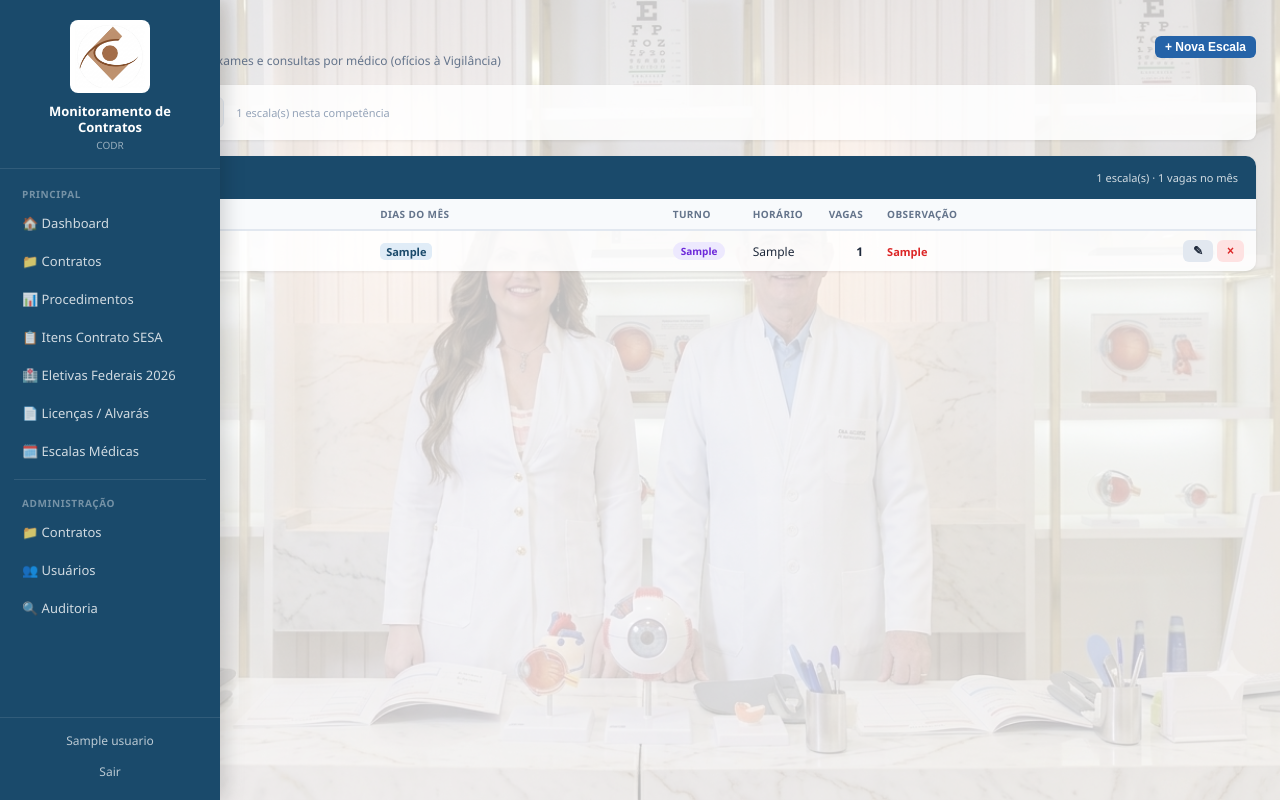
After one commit to acconsultoriaemsaude2025-bit/CONTRATOS-SOBRAL, a Flask app: page /escalas in a window 1280 px wide. The commit adds this page. Run offline with Flask 3, Linux system fonts and the light colour scheme; a user stored in the database is signed in; tables that the repository leaves empty hold one stand-in row (values such as "Sample post").

Commit message:
feat: aba Escalas Médicas com CRUD auditado + importador ofício agosto/2026
Co-Authored-By: Claude Fable 5 <noreply@anthropic.com>

```diff
--- a/app/app.py
+++ b/app/app.py
@@ -2,7 +2,7 @@ import click
 from flask import Flask, render_template, jsonify, redirect, url_for, request, flash
 from flask_login import LoginManager, login_user, logout_user, login_required, current_user
 from config import Config
-from models import db, Usuario, Contrato, Empenho, Liquidacao, Pagamento, AuditLog
+from models import db, Usuario, Contrato, Empenho, Liquidacao, Pagamento, AuditLog, EscalaMedica
 from scraper.sync import sync_contrato
 from alerts.telegram import enviar, formatar_novidades
 from sqlalchemy import func
@@ -943,6 +943,80 @@ def create_app():
             as_attachment=False,
         )
 
+    # ---------- ESCALAS MÉDICAS ----------
+    @app.route("/escalas")
+    @login_required
+    def escalas():
+        db.create_all()
+        comps = [c[0] for c in db.session.query(EscalaMedica.competencia)
+                 .distinct().order_by(EscalaMedica.competencia.desc()).all()]
+        hoje = dt.date.today()
+        comp_padrao = f"{hoje.year}{hoje.month:02d}"
+        comp_sel = request.args.get("comp") or (comps[0] if comps else comp_padrao)
+        itens = (EscalaMedica.query.filter_by(competencia=comp_sel)
+                 .order_by(EscalaMedica.medico, EscalaMedica.procedimento, EscalaMedica.horario).all())
+        medicos = {}
+        for e in itens:
+            medicos.setdefault(e.medico, []).append(e)
+        return render_template("escalas.html",
+            medicos=medicos, competencias_disp=comps, comp_sel=comp_sel,
+            total_escalas=len(itens))
+
+    @app.route("/escalas/add", methods=["POST"])
+    @login_required
+    def escala_add():
+        e = EscalaMedica(
+            competencia = request.form.get("competencia", "").replace("-", ""),
+            medico      = request.form.get("medico", "").strip().upper(),
+            procedimento = request.form.get("procedimento", "").strip().upper(),
+            dias        = request.form.get("dias", "").strip(),
+            turno       = request.form.get("turno", ""),
+            horario     = request.form.get("horario", "").strip(),
+            qtd_vagas   = int(request.form.get("qtd_vagas") or 0),
+            observacao  = request.form.get("observacao", "").strip(),
+        )
+        db.session.add(e)
+        db.session.flush()
+        registrar_auditoria("criar", "escala_medica", e.id,
+            f"Escala {e.competencia}: {e.medico} — {e.procedimento} dias {e.dias} {e.turno} {e.horario} ({e.qtd_vagas} vagas)")
+        db.session.commit()
+        flash("Escala cadastrada.", "ok")
+        return redirect(url_for("escalas", comp=e.competencia))
+
+    @app.route("/escalas/<int:eid>/edit", methods=["POST"])
+    @login_required
+    def escala_edit(eid):
+        e = db.session.get(EscalaMedica, eid)
+        if not e:
+            flash("Escala não encontrada.", "erro")
+            return redirect(url_for("escalas"))
+        e.medico      = request.form.get("medico", e.medico).strip().upper()
+        e.procedimento = request.form.get("procedimento", e.procedimento).strip().upper()
+        e.dias        = request.form.get("dias", e.dias).strip()
+        e.turno       = request.form.get("turno", e.turno)
+        e.horario     = request.form.get("horario", e.horario).strip()
+        e.qtd_vagas   = int(request.form.get("qtd_vagas") or 0)
+        e.observacao  = request.form.get("observacao", "").strip()
+        registrar_auditoria("editar", "escala_medica", e.id,
+            f"Escala {e.competencia}: {e.medico} — {e.procedimento} dias {e.dias} {e.turno} {e.horario} ({e.qtd_vagas} vagas)")
+        db.session.commit()
+        flash("Escala atualizada.", "ok")
+        return redirect(url_for("escalas", comp=e.competencia))
+
+    @app.route("/escalas/<int:eid>/delete", methods=["POST"])
+    @login_required
+    def escala_delete(eid):
+        e = db.session.get(EscalaMedica, eid)
+        if e:
+            registrar_auditoria("excluir", "escala_medica", e.id,
+                f"Escala {e.competencia}: {e.medico} — {e.procedimento}")
+            comp = e.competencia
+            db.session.delete(e)
+            db.session.commit()
+            flash("Escala excluída.", "ok")
+            return redirect(url_for("escalas", comp=comp))
+        return redirect(url_for("escalas"))
+
     # ---------- AUDITORIA ----------
     @app.route("/auditoria")
     @login_required
--- a/app/templates/base.html
+++ b/app/templates/base.html
@@ -267,6 +267,7 @@ a.link-contrato:hover { text-decoration: underline; }
     <a href="{{ url_for('itens_contrato') }}">📋 Itens Contrato SESA</a>
     <a href="{{ url_for('eletivas_federais') }}">🏥 Eletivas Federais 2026</a>
     <a href="{{ url_for('licencas') }}">📄 Licenças / Alvarás</a>
+    <a href="{{ url_for('escalas') }}">🗓️ Escalas Médicas</a>
     {% if current_user.admin %}
     <div class="sep"></div>
     <span class="grupo">Administração</span>
--- /dev/null
+++ b/app/templates/escalas.html
@@ -0,0 +1,237 @@
+{% extends "base.html" %}
+{% block title %}Escalas Médicas{% endblock %}
+
+{% block head %}
+<style>
+.esc-topo { display:flex; align-items:center; justify-content:space-between; margin-bottom:16px; flex-wrap:wrap; gap:10px; }
+.esc-topo h1 { font-size:19px; font-weight:700; }
+.esc-topo p  { font-size:12px; color:#64748b; margin-top:2px; }
+
+.medico-bloco { background:rgba(255,255,255,0.85); border-radius:10px; box-shadow:0 1px 3px rgba(0,0,0,.08); margin-bottom:20px; overflow:hidden; }
+.medico-head { background:var(--azul); color:#fff; padding:12px 18px; display:flex; align-items:center; justify-content:space-between; flex-wrap:wrap; gap:8px; }
+.medico-head h2 { font-size:14px; font-weight:700; letter-spacing:.3px; }
+.medico-head .tot { font-size:11px; opacity:.8; }
+.medico-bloco table { width:100%; border-collapse:collapse; }
+.medico-bloco th { background:#f8fafc; font-size:10px; text-transform:uppercase; letter-spacing:.4px; color:#64748b; padding:8px 12px; text-align:left; border-bottom:2px solid #e2e8f0; }
+.medico-bloco td { padding:9px 12px; border-bottom:1px solid #f1f5f9; font-size:12px; vertical-align:middle; }
+.medico-bloco tr:last-child td { border-bottom:none; }
+.dias-chips { display:flex; flex-wrap:wrap; gap:3px; }
+.dia-chip { background:#e0ecf7; color:#1a4a6b; border-radius:5px; padding:1px 6px; font-size:11px; font-weight:600; }
+.turno-badge { display:inline-block; padding:2px 8px; border-radius:10px; font-size:10px; font-weight:600; }
+.turno-manha { background:#fef9c3; color:#854d0e; }
+.turno-tarde { background:#ede9fe; color:#6d28d9; }
+.obs-txt { font-size:11px; color:#dc2626; font-weight:600; }
+
+.comp-bar { background:rgba(255,255,255,0.85); border-radius:8px; padding:12px 16px; box-shadow:0 1px 3px rgba(0,0,0,.07); margin-bottom:16px; display:flex; align-items:center; gap:12px; flex-wrap:wrap; }
+.comp-bar label { font-size:12px; font-weight:700; color:#64748b; }
+.comp-bar select { padding:6px 10px; border:1px solid #e2e8f0; border-radius:6px; font-size:13px; }
+
+.modal-overlay { display:none; position:fixed; inset:0; background:rgba(0,0,0,.45); z-index:400; align-items:center; justify-content:center; }
+.modal-overlay.aberto { display:flex; }
+.modal { background:#fff; border-radius:12px; padding:24px; width:100%; max-width:520px; box-shadow:0 20px 50px rgba(0,0,0,.2); max-height:92vh; overflow-y:auto; }
+.modal h3 { font-size:15px; font-weight:700; margin-bottom:16px; }
+.campo { margin-bottom:12px; }
+.campo label { display:block; font-size:11px; font-weight:600; color:#64748b; margin-bottom:3px; }
+.campo input, .campo select, .campo textarea { width:100%; padding:7px 10px; border:1px solid #e2e8f0; border-radius:6px; font-size:13px; font-family:inherit; }
+.campo input:focus, .campo textarea:focus { outline:none; border-color:#2563a8; }
+.grid2 { display:grid; grid-template-columns:1fr 1fr; gap:10px; }
+.grid3 { display:grid; grid-template-columns:1fr 1fr 1fr; gap:10px; }
+.modal-footer { display:flex; gap:8px; justify-content:flex-end; margin-top:16px; }
+</style>
+{% endblock %}
+
+{% block content %}
+
+<div class="esc-topo">
+  <div>
+    <h1>Escalas Médicas</h1>
+    <p>Controle interno — marcação de exames e consultas por médico (ofícios à Vigilância)</p>
+  </div>
+  <button class="btn btn-azul btn-sm" onclick="abrirModalAdd()">+ Nova Escala</button>
+</div>
+
+<div class="comp-bar">
+  <label>Competência:</label>
+  <select onchange="window.location='{{ url_for('escalas') }}?comp='+this.value">
+    {% for c in competencias_disp %}
+    <option value="{{ c }}" {% if c == comp_sel %}selected{% endif %}>{{ c[4:] }}/{{ c[:4] }}</option>
+    {% endfor %}
+    {% if comp_sel not in competencias_disp %}
+    <option value="{{ comp_sel }}" selected>{{ comp_sel[4:] }}/{{ comp_sel[:4] }}</option>
+    {% endif %}
+  </select>
+  <span style="font-size:11px;color:#94a3b8;">{{ total_escalas }} escala(s) nesta competência</span>
+</div>
+
+{% if medicos %}
+  {% for medico, escalas_m in medicos.items() %}
+  <div class="medico-bloco">
+    <div class="medico-head">
+      <h2>👨‍⚕️ {{ medico }}</h2>
+      <span class="tot">{{ escalas_m|length }} escala(s) · {{ escalas_m|sum(attribute='qtd_vagas') }} vagas no mês</span>
+    </div>
+    <div style="overflow-x:auto;">
+    <table>
+      <thead>
+        <tr>
+          <th>Procedimento</th>
+          <th>Dias do mês</th>
+          <th style="width:80px;">Turno</th>
+          <th style="width:70px;">Horário</th>
+          <th style="width:60px;text-align:right;">Vagas</th>
+          <th>Observação</th>
+          <th style="width:70px;"></th>
+        </tr>
+      </thead>
+      <tbody>
+        {% for e in escalas_m %}
+        <tr>
+          <td style="font-weight:600;">{{ e.procedimento }}</td>
+          <td>
+            <div class="dias-chips">
+              {% for d in e.dias.split(',') if d.strip() %}
+              <span class="dia-chip">{{ d.strip() }}</span>
+              {% endfor %}
+            </div>
+          </td>
+          <td>
+            {% if e.turno %}
+            <span class="turno-badge {{ 'turno-manha' if 'anh' in e.turno else 'turno-tarde' }}">{{ e.turno }}</span>
+            {% endif %}
+          </td>
+          <td>{{ e.horario }}</td>
+          <td style="text-align:right;font-weight:700;">{{ e.qtd_vagas }}</td>
+          <td><span class="obs-txt">{{ e.observacao or '' }}</span></td>
+          <td>
+            <div style="display:flex;gap:4px;">
+              <button class="btn btn-cinza btn-sm" title="Editar" onclick='abrirModalEdit({{ {
+                "id": e.id, "medico": e.medico, "procedimento": e.procedimento,
+                "dias": e.dias, "turno": e.turno, "horario": e.horario,
+                "qtd_vagas": e.qtd_vagas, "observacao": e.observacao or ""
+              } | tojson }})'>✎</button>
+              <form method="post" action="{{ url_for('escala_delete', eid=e.id) }}" style="display:inline;" onsubmit="return confirm('Excluir esta escala?')">
+                <button class="btn btn-vermelho btn-sm" title="Excluir">×</button>
+              </form>
+            </div>
+          </td>
+        </tr>
+        {% endfor %}
+      </tbody>
+    </table>
+    </div>
+  </div>
+  {% endfor %}
+{% else %}
+<div style="text-align:center; padding:60px; color:#94a3b8; background:rgba(255,255,255,.7); border-radius:14px;">
+  <div style="font-size:40px; margin-bottom:12px;">🗓️</div>
+  <div style="font-size:16px; font-weight:600;">Nenhuma escala nesta competência</div>
+  <div class="sub-texto">Clique em <strong>+ Nova Escala</strong> para cadastrar.</div>
+</div>
+{% endif %}
+
+{# ===== MODAL ADD/EDIT ===== #}
+<div class="modal-overlay" id="modal-escala">
+  <div class="modal">
+    <h3 id="modal-titulo">Nova Escala</h3>
+    <form method="post" id="form-escala" action="{{ url_for('escala_add') }}">
+      <div class="campo" id="campo-comp">
+        <label>Competência (mês)</label>
+        <input type="month" name="competencia" id="f-comp" value="{{ comp_sel[:4] }}-{{ comp_sel[4:] }}" required>
+      </div>
+      <div class="campo">
+        <label>Médico(a)</label>
+        <input type="text" name="medico" id="f-medico" list="lista-medicos" placeholder="Ex: DR. RONALDO REZENDE JORDÃO NETO" required>
+        <datalist id="lista-medicos">
+          <option value="RONALDO REZENDE JORDÃO NETO">
+          <option value="WERQUITON FERREIRA FILHO">
+          <option value="CARLA AGUIAR DE SOUSA REZENDE">
+        </datalist>
+      </div>
+      <div class="campo">
+        <label>Procedimento</label>
+        <input type="text" name="procedimento" id="f-proc" list="lista-procs" placeholder="Ex: MAPEAMENTO DE RETINA" required>
+        <datalist id="lista-procs">
+          <option value="CONSULTA OFTALMOLÓGICA">
+          <option value="MAPEAMENTO DE RETINA">
+          <option value="CAMPIMETRIA COMPUTADORIZADA">
+          <option value="TOPOGRAFIA CORNEANA">
+          <option value="BIOMETRIA">
+          <option value="MICROSCOPIA ESPECULAR">
+          <option value="RETINOGRAFIA COLORIDA">
+          <option value="PAQUIMETRIA">
+          <option value="TONOMETRIA">
+          <option value="GONIOSCOPIA">
+          <option value="FUNDOSCOPIA">
+          <option value="CERATOMETRIA">
+          <option value="BIOMICROSCOPIA DE FUNDO DE OLHO">
+          <option value="POTENCIAL DE ACUIDADE VISUAL">
+          <option value="TESTE DE VISÃO DE CORES">
+          <option value="TESTE P/ ADAPTAÇÃO DE LENTE DE CONTATO">
+          <option value="TOMOGRAFIA DE COERÊNCIA ÓPTICA">
+          <option value="CAPSULOTOMIA A YAG LASER">
+          <option value="TRATAMENTO CIRÚRGICO DE PTERÍGIO">
+          <option value="FACOEMULSIFICAÇÃO C/ IMPLANTE DE LIO">
+        </datalist>
+      </div>
+      <div class="campo">
+        <label>Dias do mês (separados por vírgula)</label>
+        <input type="text" name="dias" id="f-dias" placeholder="Ex: 3,10,17,24,31" required>
+      </div>
+      <div class="grid3">
+        <div class="campo">
+          <label>Turno</label>
+          <select name="turno" id="f-turno">
+            <option value="Manhã">Manhã</option>
+            <option value="Tarde">Tarde</option>
+          </select>
+        </div>
+        <div class="campo">
+          <label>Horário</label>
+          <input type="text" name="horario" id="f-horario" placeholder="Ex: 07:30">
+        </div>
+        <div class="campo">
+          <label>Vagas</label>
+          <input type="number" name="qtd_vagas" id="f-vagas" min="0" placeholder="0" required>
+        </div>
+      </div>
+      <div class="campo">
+        <label>Observação</label>
+        <input type="text" name="observacao" id="f-obs" placeholder="Ex: NÃO MARCAR PACIENTES DE REFERENCIADO">
+      </div>
+      <div class="modal-footer">
+        <button type="button" class="btn btn-cinza" onclick="document.getElementById('modal-escala').classList.remove('aberto')">Cancelar</button>
+        <button type="submit" class="btn btn-azul" id="btn-salvar">Salvar</button>
+      </div>
+    </form>
+  </div>
+</div>
+
+<script>
+function abrirModalAdd() {
+  const f = document.getElementById('form-escala');
+  f.reset();
+  f.action = "{{ url_for('escala_add') }}";
+  document.getElementById('modal-titulo').textContent = 'Nova Escala';
+  document.getElementById('campo-comp').style.display = '';
+  document.getElementById('f-comp').value = "{{ comp_sel[:4] }}-{{ comp_sel[4:] }}";
+  document.getElementById('modal-escala').classList.add('aberto');
+}
+function abrirModalEdit(e) {
+  const f = document.getElementById('form-escala');
+  f.action = "/escalas/" + e.id + "/edit";
+  document.getElementById('modal-titulo').textContent = 'Editar Escala';
+  document.getElementById('campo-comp').style.display = 'none';
+  document.getElementById('f-medico').value  = e.medico;
+  document.getElementById('f-proc').value    = e.procedimento;
+  document.getElementById('f-dias').value    = e.dias;
+  document.getElementById('f-turno').value   = e.turno || 'Manhã';
+  document.getElementById('f-horario').value = e.horario || '';
+  document.getElementById('f-vagas').value   = e.qtd_vagas;
+  document.getElementById('f-obs').value     = e.observacao || '';
+  document.getElementById('modal-escala').classList.add('aberto');
+}
+document.getElementById('modal-escala').addEventListener('click', function(ev) {
+  if (ev.target === this) this.classList.remove('aberto');
+});
+</script>
+{% endblock %}
```
Also changed, not shown: app/models.py (+15 -0 lines), setup_escalas_agosto.py (added, +70 -0 lines).
